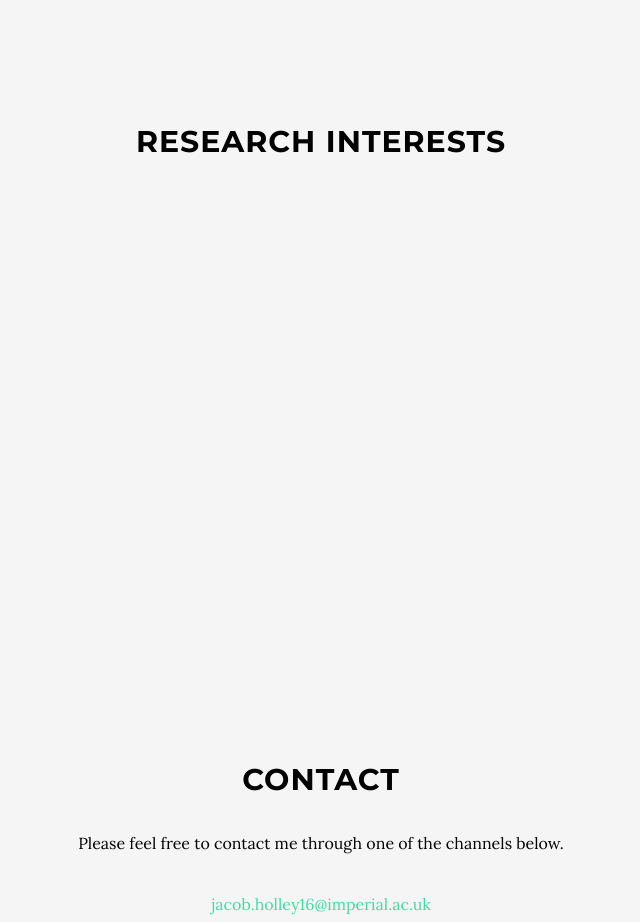
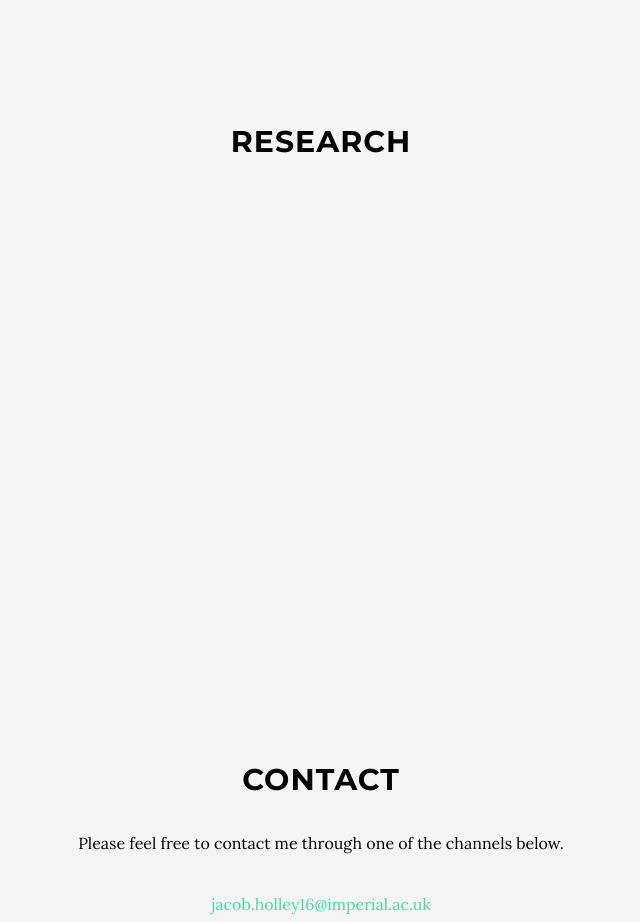
Before and after one commit to JacobHolley/JacobHolley.github.io, a website: page index.html in a window 1280 px wide. Shown: the part 1380-2302 px from the top of the page, without its empty margins (319-959 px from the left). Drawn offline with Linux system fonts and the light colour scheme; a script that the page names is missing.

Commit message:
Update index.html

```diff
--- a/index.html
+++ b/index.html
@@ -110,11 +110,11 @@
     </section>
 
 
-    <!-- Current Research Interests -->
+    <!-- Current Research -->
     <section id="research" class="content-section text-center">
         <div class="container">
             <div class="col-lg-8 col-lg-offset-2 text-left">
-                <h2 class="text-center">Research Interests</h2>
+                <h2 class="text-center">Research</h2>
 		<br><br>
 
 		<!-- Research Focus No. 1 -->
@@ -123,7 +123,7 @@
 		</h3>
 
 		<br><br>
-		<!-- Research Foxus No. 2 -->
+		<!-- Research Focus No. 2 -->
 		<h3>
 
 		</h3>
```
